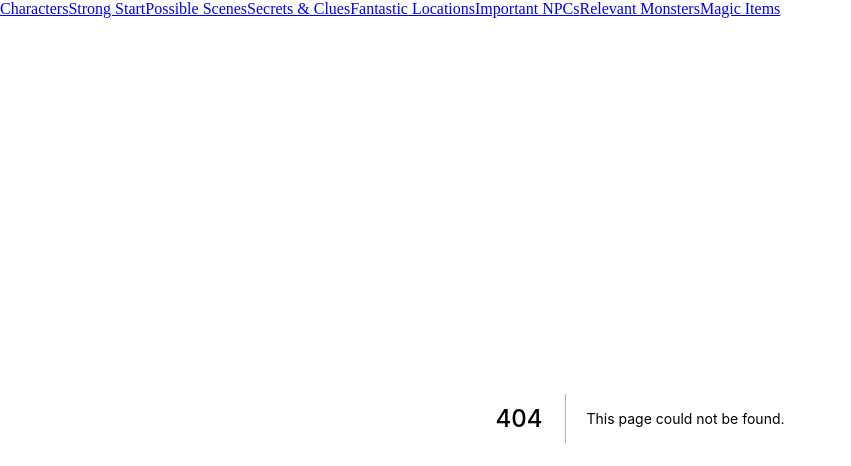
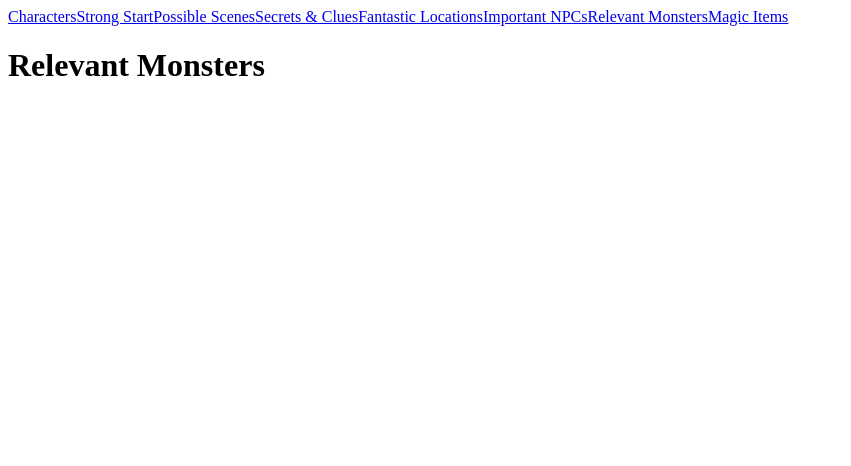
Before and after one commit to dangerpwnd/lazy-dm-next, a Next.js app: page /monsters in a window 1280 px wide. Before the commit this address had no page. Shown: the top 466 px of the page, without its empty margins (0-851 px from the left). Built offline with nearby package versions, Linux system fonts and the light colour scheme; what @theme-ui/presets, theme-ui would draw is missing.

Commit message:
Create Monsters page

```diff
--- /dev/null
+++ b/src/pages/monsters/index.jsx
@@ -0,0 +1,11 @@
+import React from "react";
+
+const Monsters = () => {
+  return (
+    <div>
+      <h1>Relevant Monsters</h1>
+    </div>
+  );
+};
+
+export default Monsters;
```
